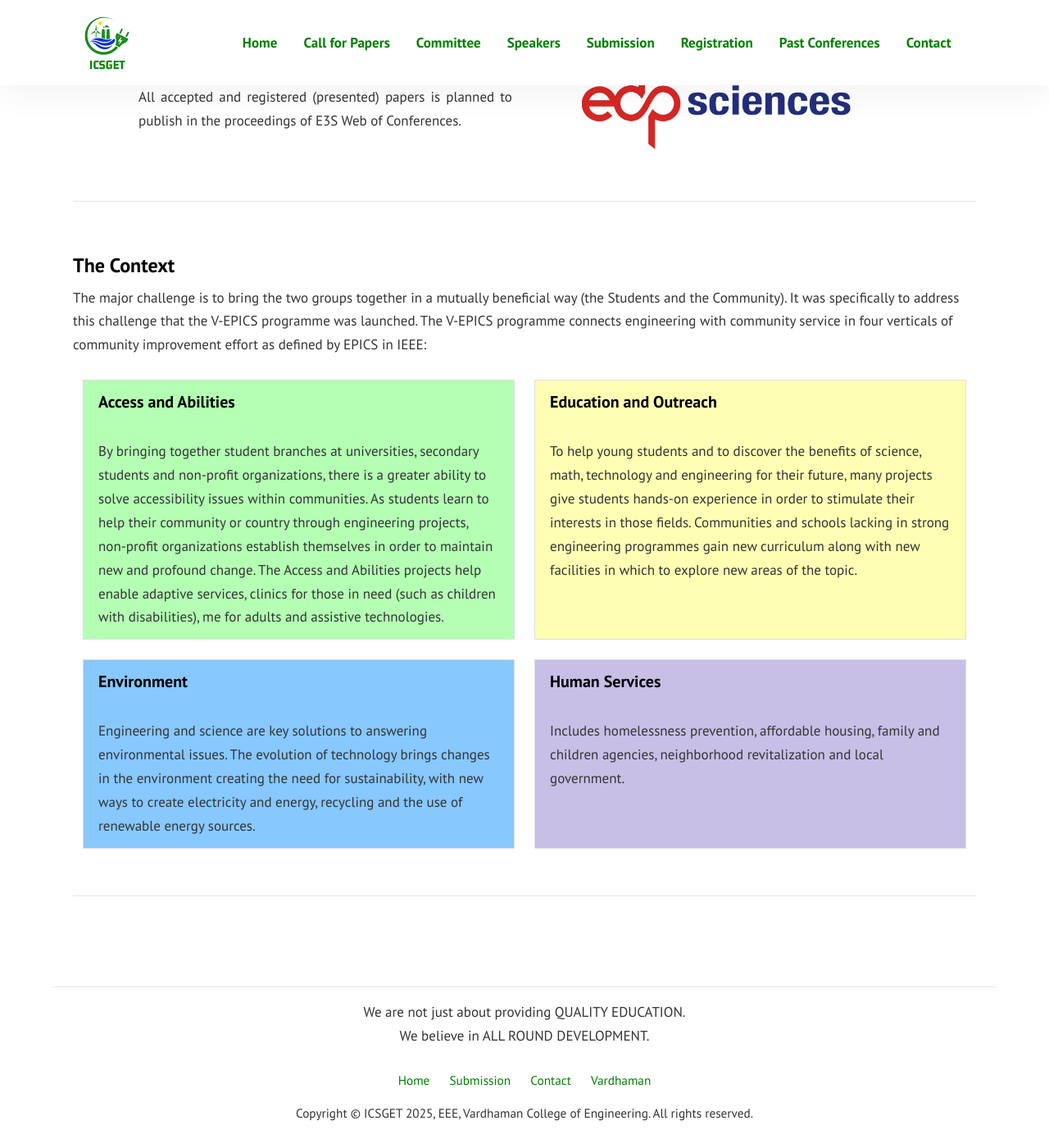
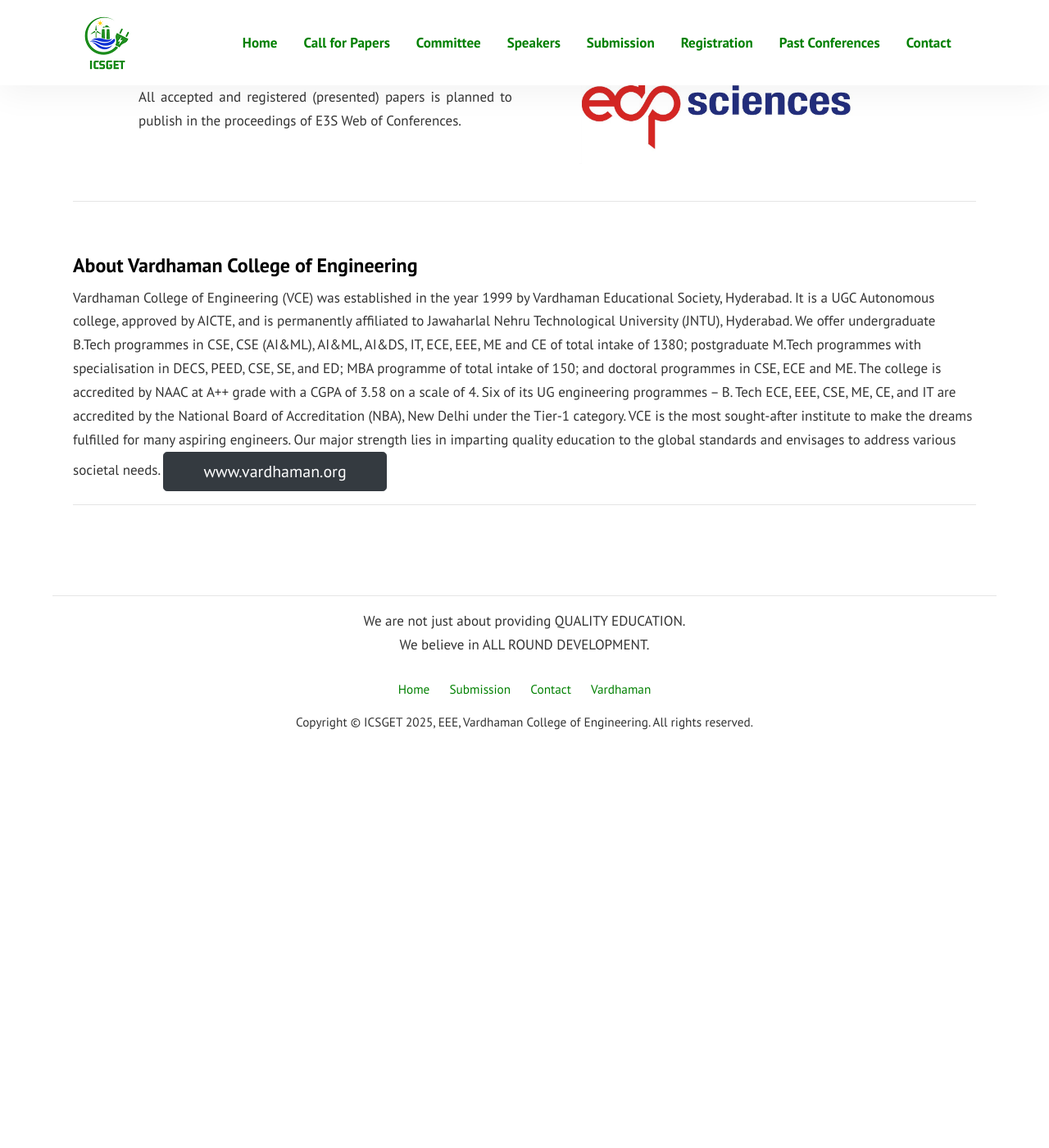
Before and after one commit to sravivarmanvce/temp, a Jekyll site: the page built from index.md, in a window 1280 px wide and 1400 px high, scrolled down 1462 px. Shown: the whole window at 82% size. Built offline with Jekyll 4.4.1, drawn with Linux system fonts in a browser that asks for light colours; after the commit the page ends 2385 px from its top, so only the background shows below that.

Commit message:
Update index.md

```diff
--- a/index.md
+++ b/index.md
@@ -72,39 +72,9 @@
 
 &nbsp;
 
-#### The Context
-The major challenge is to bring the two groups together in a mutually beneficial way (the Students and the Community). It was specifically to address this challenge that the V-EPICS programme was launched. The V-EPICS programme connects engineering with community service in four verticals of community improvement effort as defined by EPICS in IEEE:
-
-
-<div class="card2__wrap--outer">
-        <div class="card2__wrap--inner">
-            <div class="card2 colorgreen">
-                <div class="card2__item colorgreen"><h5>Access and Abilities</h5></div>
-					<div class="card2__item flexible colorgreen">By bringing together student branches at universities, secondary students and non-profit organizations, there is a greater ability to solve accessibility issues within communities. As students learn to help their community or country through engineering projects, non-profit organizations establish themselves in order to maintain new and profound change. The Access and Abilities projects help enable adaptive services, clinics for those in need (such as children with disabilities), me for adults and assistive technologies.</div>
-            </div>
-        </div>
-
-		<div class="card2__wrap--inner">
-            <div class="card2 coloryellow">
-                <div class="card2__item coloryellow"><h5>Education and Outreach</h5></div>
-					<div class="card2__item  flexible coloryellow">To help young students and to discover the benefits of science, math, technology and engineering for their future, many projects give students hands-on experience in order to stimulate their interests in those fields. Communities and schools lacking in strong engineering programmes gain new curriculum along with new facilities in which to explore new areas of the topic.</div>
-            </div>
-        </div>
-
-		<div class="card2__wrap--inner">
-            <div class="card2 colorblue">
-                <div class="card2__item colorblue"><h5>Environment</h5></div>
-					<div class="card2__item flexible colorblue">Engineering and science are key solutions to answering environmental issues. The evolution of technology brings changes in the environment creating the need for sustainability, with new ways to create electricity and energy, recycling and the use of renewable energy sources.</div>
-            </div>
-        </div>
-
-		<div class="card2__wrap--inner">
-            <div class="card2 colorlavender">
-                <div class="card2__item colorlavender"><h5>Human Services</h5></div>
-					<div class="card2__item flexible colorlavender">Includes homelessness prevention, affordable housing, family and children agencies, neighborhood revitalization and local government.</div>
-            </div>
-        </div>
-</div>
+#### About Vardhaman College of Engineering
+Vardhaman College of Engineering (VCE) was established in the year 1999 by Vardhaman Educational Society, Hyderabad. It is a UGC Autonomous college, approved by AICTE, and is permanently affiliated to Jawaharlal Nehru Technological University (JNTU), Hyderabad. We offer undergraduate B.Tech programmes in CSE, CSE (AI&ML), AI&ML, AI&DS, IT, ECE, EEE, ME and CE of total intake of 1380; postgraduate M.Tech programmes with specialisation in DECS, PEED, CSE, SE, and ED; MBA programme of total intake of 150; and doctoral programmes in CSE, ECE and ME. The college is accredited by NAAC at A++ grade with a CGPA of 3.58 on a scale of 4. Six of its UG engineering programmes – B. Tech ECE, EEE, CSE, ME, CE, and IT are accredited by the National Board of Accreditation (NBA), New Delhi under the Tier-1 category. VCE is the most sought-after institute to make the dreams fulfilled for many aspiring engineers. Our major strength lies in imparting quality education to the global standards and envisages to address various societal needs.
+<a href="vardhaman.org" class="btn btn-dark text-white px-5 btn-lg">www.vardhaman.org</a>
 &nbsp;
 
 ---
```
